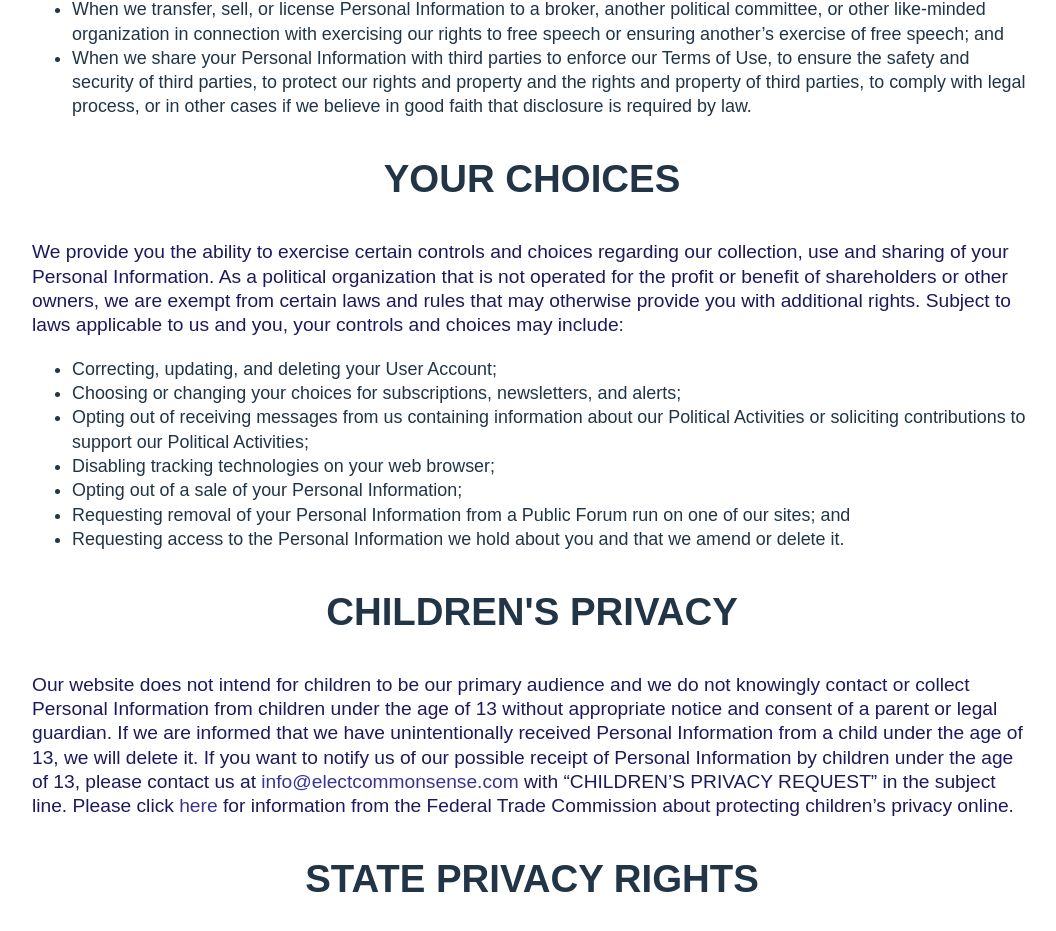
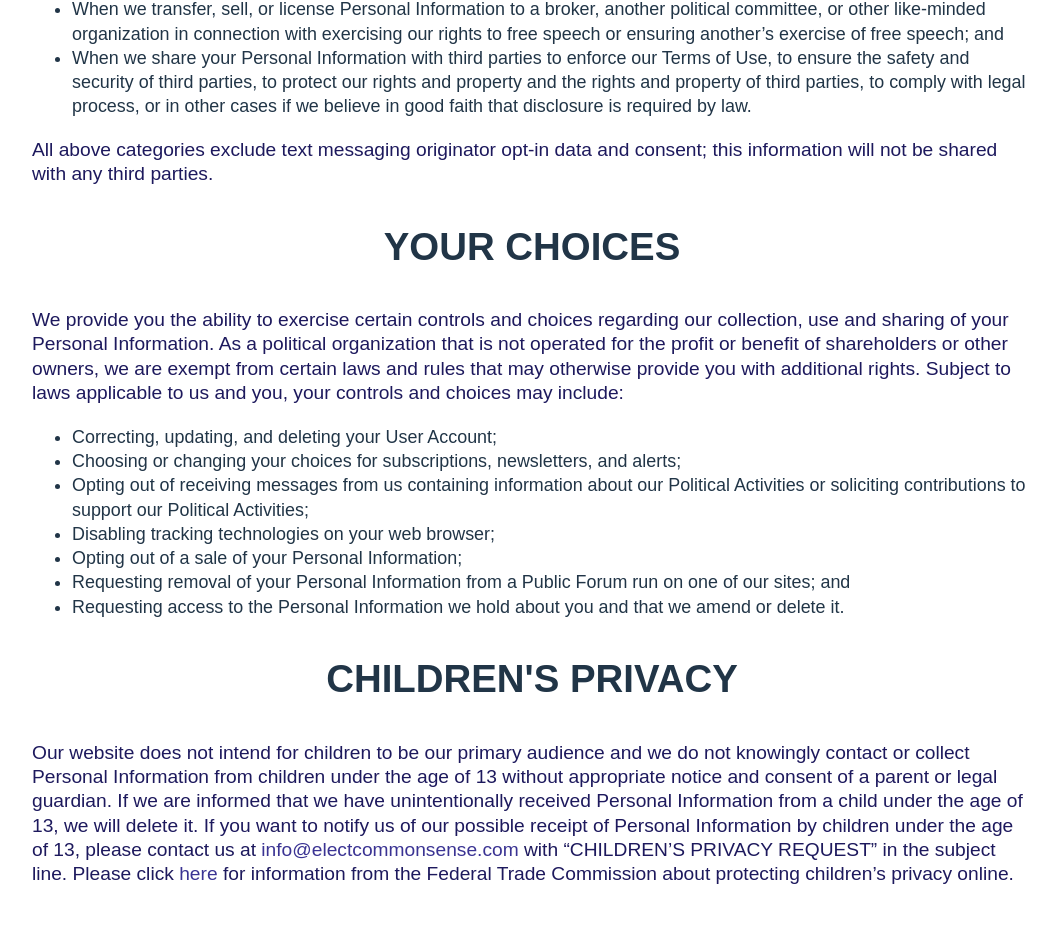
Before and after one commit to National-Public-Affairs/ecs-cra, a React (Create React App) app in the folder client/: page /privacy-policy in a window 1280 px wide. Shown: the part 4392-5323 px from the top of the page, without its empty margins (108-1164 px from the left). Built offline with nearby package versions, Linux system fonts and the light colour scheme; a web font is replaced by a local one.

Commit message:
updated privacy policy

```diff
--- a/client/src/pages/PrivacyPolicy/PrivacyPolicy.tsx
+++ b/client/src/pages/PrivacyPolicy/PrivacyPolicy.tsx
@@ -236,6 +236,10 @@ export default function PrivacyPolicy() {
               When we share your Personal Information with third parties to enforce our Terms of Use, to ensure the safety and security of third parties, to protect our rights and property and the rights and property of third parties, to comply with legal process, or in other cases if we believe in good faith that disclosure is required by law.
             </li>
           </ul>
+
+          <p>
+            All above categories exclude text messaging originator opt-in data and consent; this information will not be shared with any third parties.
+          </p>
         </div>
 
         <div>
```
